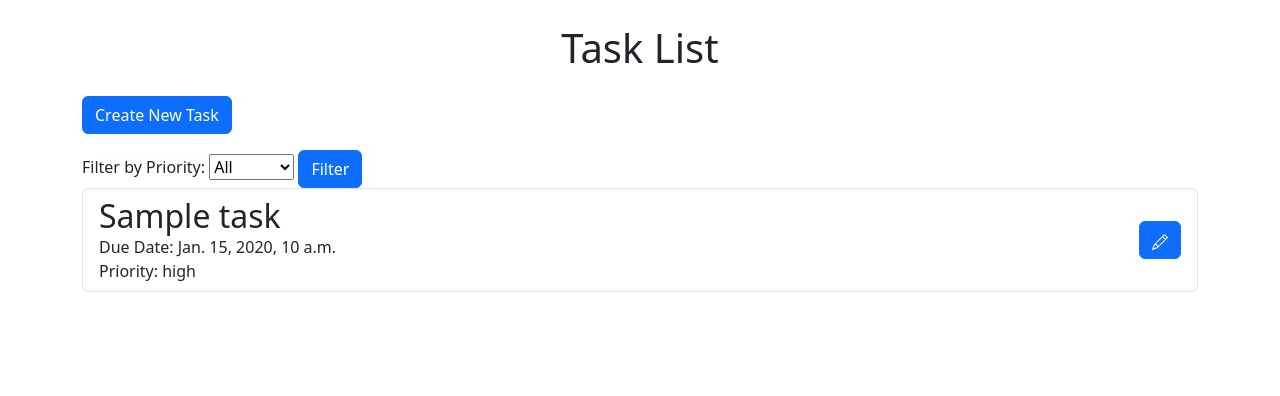
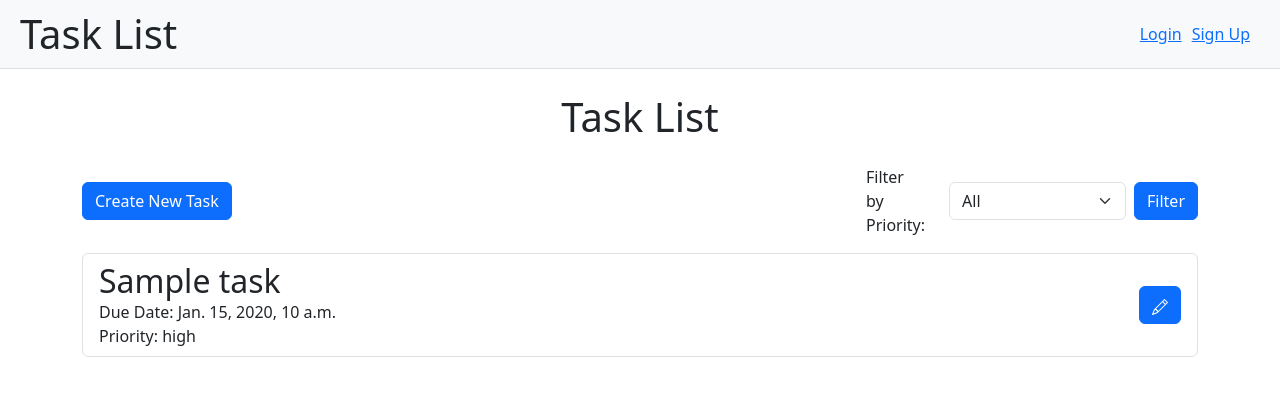
Before and after one commit to vfiliplima/Pepper-Potts, a Django app: page /task-list/ in a window 1280 px wide. Shown: the top 396 px of the page. Run offline with Django 4.2, Linux system fonts and the light colour scheme; tables that the repository leaves empty hold one stand-in row (values such as "Sample post").

Commit message:
login/logout

```diff
--- a/task_management/urls.py
+++ b/task_management/urls.py
@@ -27,11 +27,11 @@ from tasks.views import (
     task_detail,
     task_update,
     task_delete,
+    signup,
 )
 
 urlpatterns = [
     path("admin/", admin.site.urls),
-    # path("accounts/", include("django.contrib.auth.urls")),
     path("tasks/", TaskListCreateView.as_view(), name="task-list-create"),
     path(
         "tasks/<int:pk>/",
@@ -43,6 +43,7 @@ urlpatterns = [
         LoginView.as_view(template_name="home.html", next_page="view-tasks"),
         name="login",
     ),
+    path("signup/", signup, name="signup"),
     path("logout/", LogoutView.as_view(next_page="view-tasks"), name="logout"),
     path("task/create/", create_task, name="task-create"),
     path("task-list/", task_list, name="view-tasks"),
--- a/tasks/templates/task_list.html
+++ b/tasks/templates/task_list.html
@@ -5,16 +5,55 @@
     <meta name="viewport" content="width=device-width, initial-scale=1.0">
     <title>Task List</title>
     <link href="https://cdn.jsdelivr.net/npm/bootstrap@5.3.0-alpha1/dist/css/bootstrap.min.css" rel="stylesheet">
+    <style>
+        .header-container {
+            display: flex;
+            justify-content: space-between;
+            align-items: center;
+            padding: 10px 20px;
+            background-color: #f8f9fa;
+            border-bottom: 1px solid #dee2e6;
+        }
+        .header-links {
+            list-style: none;
+            padding: 0;
+            margin: 0;
+            display: flex;
+            align-items: center;
+        }
+        .header-links li {
+            margin-right: 10px;
+        }
+    </style>
 </head>
 <body>
+    <div class="header-container">
+        <h1 class="m-0">Task List</h1>
+        <ul class="header-links">
+            {% if user.is_authenticated %}
+                <li>Welcome, {{ user.username }}</li>
+                <li><a href="{% url 'logout' %}">Logout</a></li>
+            {% else %}
+                <li><a href="{% url 'login' %}">Login</a></li>
+                <li><a href="{% url 'signup' %}">Sign Up</a></li>
+            {% endif %}
+        </ul>
+    </div>
     <div class="container py-4">
         <h1 class="text-center mb-4">Task List</h1>
-        <button type="button" class="btn btn-primary mb-3" data-bs-toggle="modal" data-bs-target="#createTaskModal">
+        <div class="d-flex justify-content-between align-items-center mb-3">
+            <!-- Create New Task Button -->
+            <button type="button" class="btn btn-primary" data-bs-toggle="modal" data-bs-target="#createTaskModal">
                 Create New Task
             </button>
-        <form action="{% url 'view-tasks' %}" method="GET">
-            <label for="priority">Filter by Priority:</label>
-            <select name="priority" id="priority">
+
+            <!-- Filter Dropdown and Button -->
+            <div class="filter-container">
+                <form action="{% url 'view-tasks' %}" method="GET" class="d-flex align-items-center">
+                    <div class="me-3">
+                        <label for="priority" class="me-2">Filter by Priority:</label>
+                    </div>
+                    <select name="priority" id="priority" class="form-select me-2">
                         <option value="">All</option>
                         <option value="high">High</option>
                         <option value="medium">Medium</option>
@@ -22,6 +61,9 @@
                     </select>
                     <button type="submit" class="btn btn-primary">Filter</button>
                 </form>
+            </div>
+        </div>
+
         <ul class="list-group">
             {% for task in tasks %}
             <li class="list-group-item">
--- a/tasks/views.py
+++ b/tasks/views.py
@@ -5,6 +5,7 @@ from .serializers import TaskSerializer
 from .forms import TaskForm
 from django.contrib.auth.decorators import login_required
 from django.http import HttpResponseForbidden
+from django.contrib.auth.forms import UserCreationForm
 
 
 # from django.urls import reverse
@@ -19,6 +20,19 @@ class TaskRetrieveUpdateDestroyView(generics.RetrieveUpdateDestroyAPIView):
     queryset = Task.objects.all()
     serializer_class = TaskSerializer
     lookup_field = "pk"
+
+
+def signup(request):
+    if request.method == "POST":
+        form = UserCreationForm(request.POST)
+        if form.is_valid():
+            form.save()
+            return redirect(
+                "login"
+            )  # Redirect to the login page after successful signup
+    else:
+        form = UserCreationForm()
+    return render(request, "signup.html", {"form": form})
 
 
 def task_list(request):
```
Also changed, not shown: tasks/templates/home.html (+28 -22 lines), tasks/templates/signup.html (added, +42 -0 lines). Lines whose indentation alone changed are shown as unchanged.
